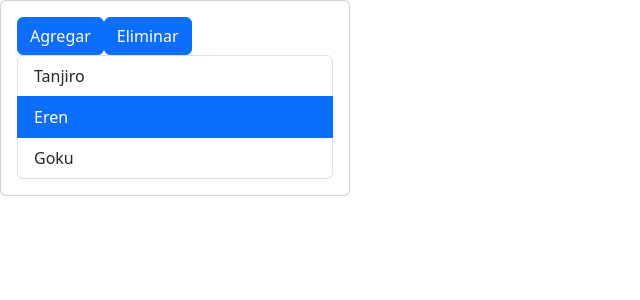
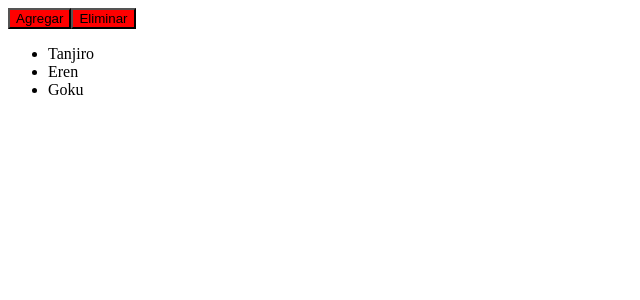
Before and after one commit to Andythe20/React-practica, a React (Vite) app: page / in a window 1280 px wide. Shown: the top 300 px of the page, without its empty margins (0-640 px from the left). Built offline with nearby package versions, Linux system fonts and the light colour scheme.

Commit message:
modulos de css

```diff
--- a/src/components/Button.jsx
+++ /dev/null
@@ -1,14 +0,0 @@
-import { useState } from "react";
-
-export function Button({ children, isLoading, onClick }) {
-  return (
-    <button
-      type="button"
-      onClick={onClick}
-      className={`btn btn-${isLoading ? "secondary" : "primary"}`}
-      disabled={isLoading}
-    >
-      {!isLoading ? children : "Cargando ..."}
-    </button>
-  );
-}
--- /dev/null
+++ b/src/components/Button/Button.module.css
@@ -0,0 +1,7 @@
+.button{
+    background-color: red;
+}
+
+.padded {
+    padding: 25px 30px;
+}
--- /dev/null
+++ b/src/components/Button/index.jsx
@@ -0,0 +1,22 @@
+import { useState } from "react";
+import styles from "./Button.module.css";
+
+console.log(styles);
+export function Button({ children, isLoading, onClick }) {
+  const className = [
+    `btn btn-${isLoading ? "secondary" : "primary"}`,
+    styles.button,
+  ].join(" ");
+
+  return (
+    <button
+      type="button"
+      onClick={onClick}
+      //className={[styles.button, styles.padded].join(" ")}
+      className={className}
+      disabled={isLoading}
+    >
+      {!isLoading ? children : "Cargando ..."}
+    </button>
+  );
+}
--- a/src/main.jsx
+++ b/src/main.jsx
@@ -1,7 +1,7 @@
 import { StrictMode } from "react";
 import { createRoot } from "react-dom/client";
 import App from "./App.jsx";
-import "bootstrap/dist/css/bootstrap.min.css";
+//import "bootstrap/dist/css/bootstrap.min.css";
 
 createRoot(document.getElementById("root")).render(
   <StrictMode>
```
